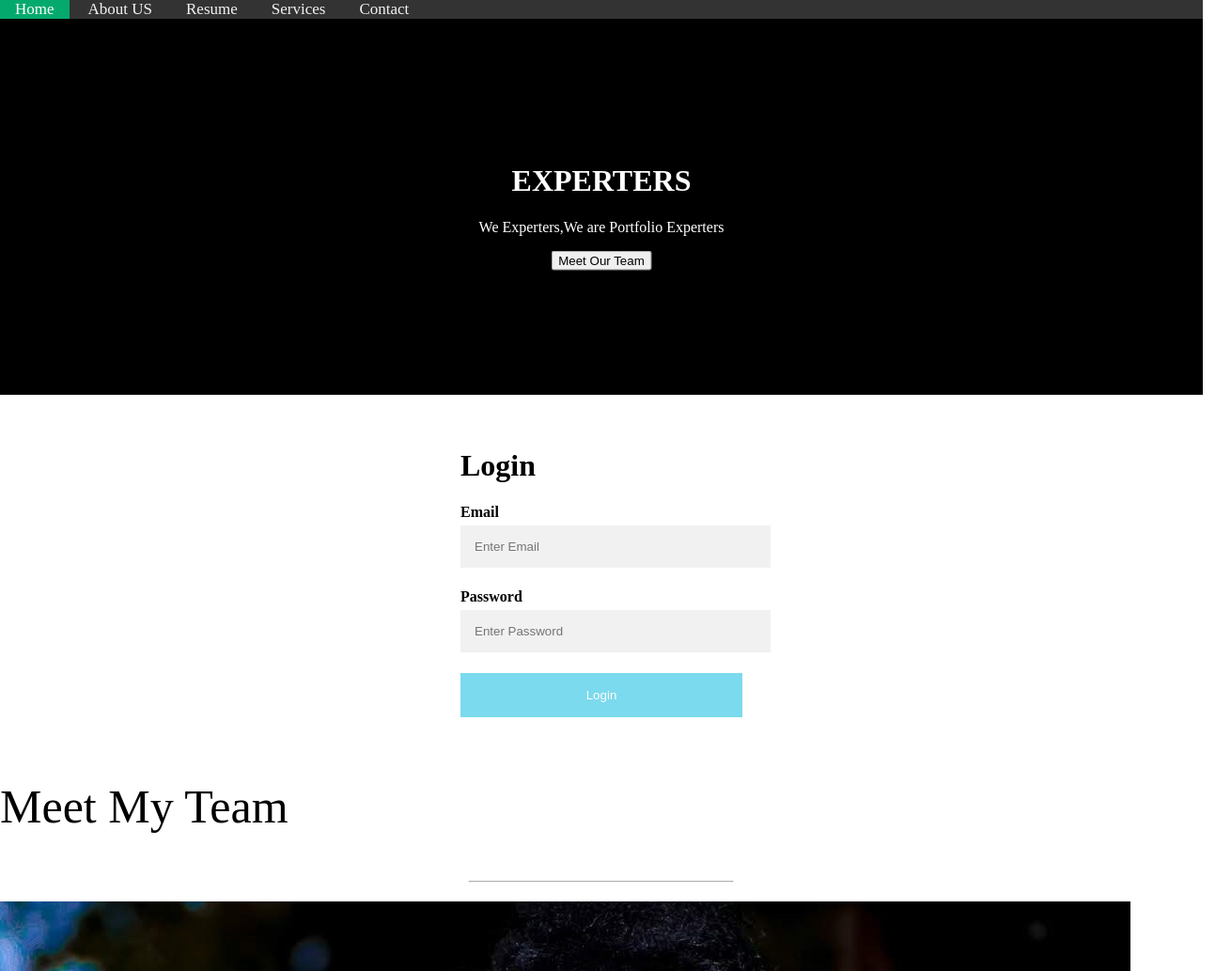
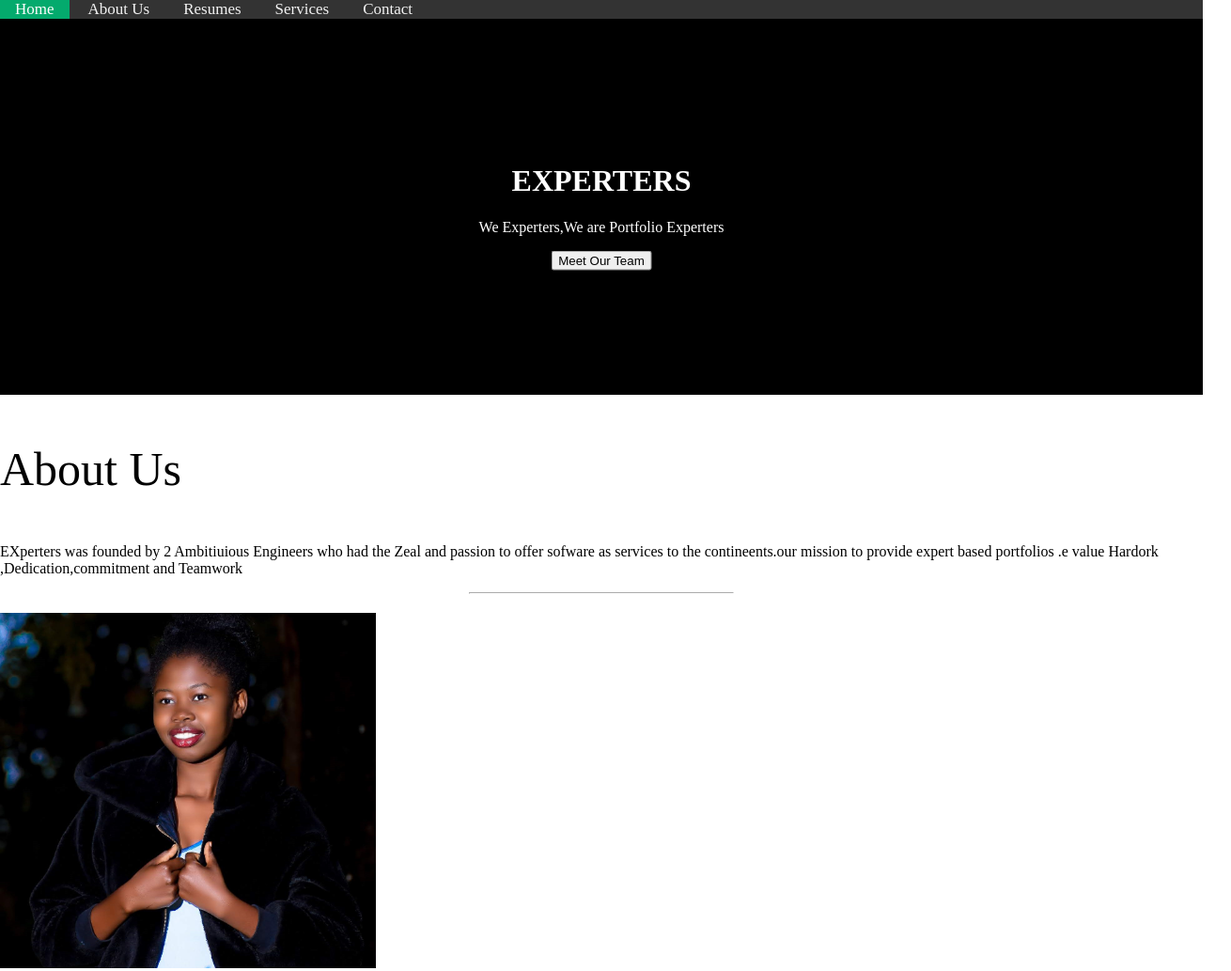
Before and after one commit to otienodiana/Group_12_Experters, a plain HTML site: page Experters_Project/index.html in a window 1280 px wide. Shown: the top 1033 px of the page at 94% size, 1310 px wide, since content can reach past the window. Drawn offline with Linux system fonts and the light colour scheme.

Commit message:
updated the About Us page

```diff
--- a/Experters_Project/index.css
+++ b/Experters_Project/index.css
@@ -61,29 +61,11 @@ body, html {
     background-color: white;
 }
 
-/* Full-width input fields */
-input[type=text], input[type=password] {
-    width: 100%;
-    padding: 15px;
-    margin: 5px 0 22px 0;
-    border: none;
-    background: #f1f1f1;
-}
 
-/* Set a style for the submit button */
-.btn {
-    background-color: #6dd6ec;
-    color: white;
-    padding: 16px 20px;
-    border: none;
-    cursor: pointer;
-    width: 100%;
-    opacity: 0.9;
-}
 
 /* Add responsive layout for columns */
 .column {
-    float: left;
+    float: right;
     width: 100%; /* Make columns full width on small screens */
     padding: 5px;
 }
--- a/Experters_Project/index.html
+++ b/Experters_Project/index.html
@@ -10,8 +10,8 @@
   <nav>
     <div class="topnav">
     <a class="active" href="#Home">Home</a>
-    <a href="#About">About US</a>
-    <a href="#Resume">Resume</a>
+    <a href="#About Us">About Us</a>
+    <a href="#Resumes">Resumes</a>
     <a href="Services">Services</a>
     <a href="#Contact">Contact</a>
     </div>
@@ -24,37 +24,25 @@
         </div>
       </div>
 
-      <div class="bg-img">
-        <form action="/action_page.php" class="container">
-          <h1>Login</h1>
 
-          <label for="email"><b>Email</b></label>
-          <input type="text" placeholder="Enter Email" name="email" required>
-
-          <label for="psw"><b>Password</b></label>
-          <input type="password" placeholder="Enter Password" name="psw" required>
-
-          <button type="submit" class="btn">Login</button>
-        </form>
-      </div>
-
-      <div class="team-header" id="About">
-        <p class="heading" style="font-size: 50px">Meet My Team</p>
+      <div class="team-header" id="About Us">
+        <p class="heading" style="font-size: 50px">About Us</p>
+        <p>EXperters was founded by 2 Ambitiuious Engineers who had the Zeal and passion to offer sofware as services to the contineents.our mission to provide expert based portfolios .e value Hardork ,Dedication,commitment and Teamwork</p>
         <hr style="border-color: white; width: 280px; margin-bottom: 20px" />
       </div>
       <div class="team-body">
         <div class="card">
           <img
-            class="team-member-image"
+            class="team-member-image"style="width: 400px"
             src="deeeeee.jpg"
           />
           <div class="team-detail">
-            <p class="name" style="color: black; text-align: center">
+            <p class="name" style="color: black; text-align: justify">
               Diana Otieno
             </p>
             <p
               class="designation"
-              style="color: grey; text-align: center; font-weight: bold"
+              style="color: grey; text-align: justify; font-weight: bold"
             >
               Backend Developer
             </p>
@@ -62,14 +50,14 @@
         </div>
         <div class="card">
           <img
-            class="team-member-image"
+            class="team-member-image" style="width: 400px;"
             src="WhatsApp Image 2024-02-21 at 21.15.34.jpeg"
           />
           <div class="team-detail">
-            <p class="name" style="color: black; text-align: center">Immaculee</p>
+            <p class="name" style="color: black; text-align: justify">Immaculee</p>
             <p
               class="designation"
-              style="color: grey; text-align: center; font-weight: bold"
+              style="color: grey; text-align: justify; font-weight: bold"
             >
               Frontend Developer
             </p>
@@ -81,8 +69,8 @@
         </div>
       </div>
 
-      <div class="team-header" id="Resource Center">
-        <p class="heading" style="font-size: 50px">Our Resources</p>
+      <div class="team-header" id="Resumes">
+        <p class="heading" style="font-size: 50px">Resumes</p>
         <p>Dive into these articles full of  knowledgeb</p>
         <hr style="border-color: white; width: 100px; margin-bottom: 100px" />
       </div>
```
